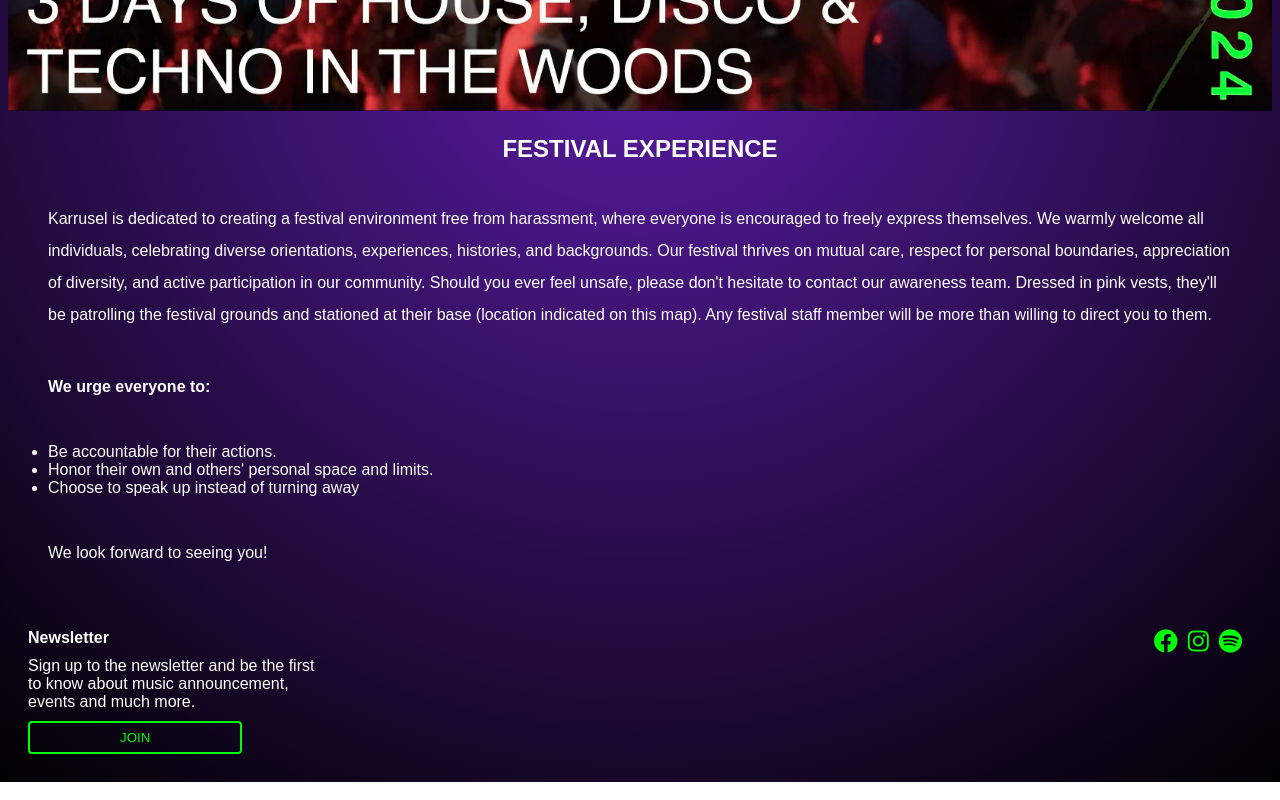
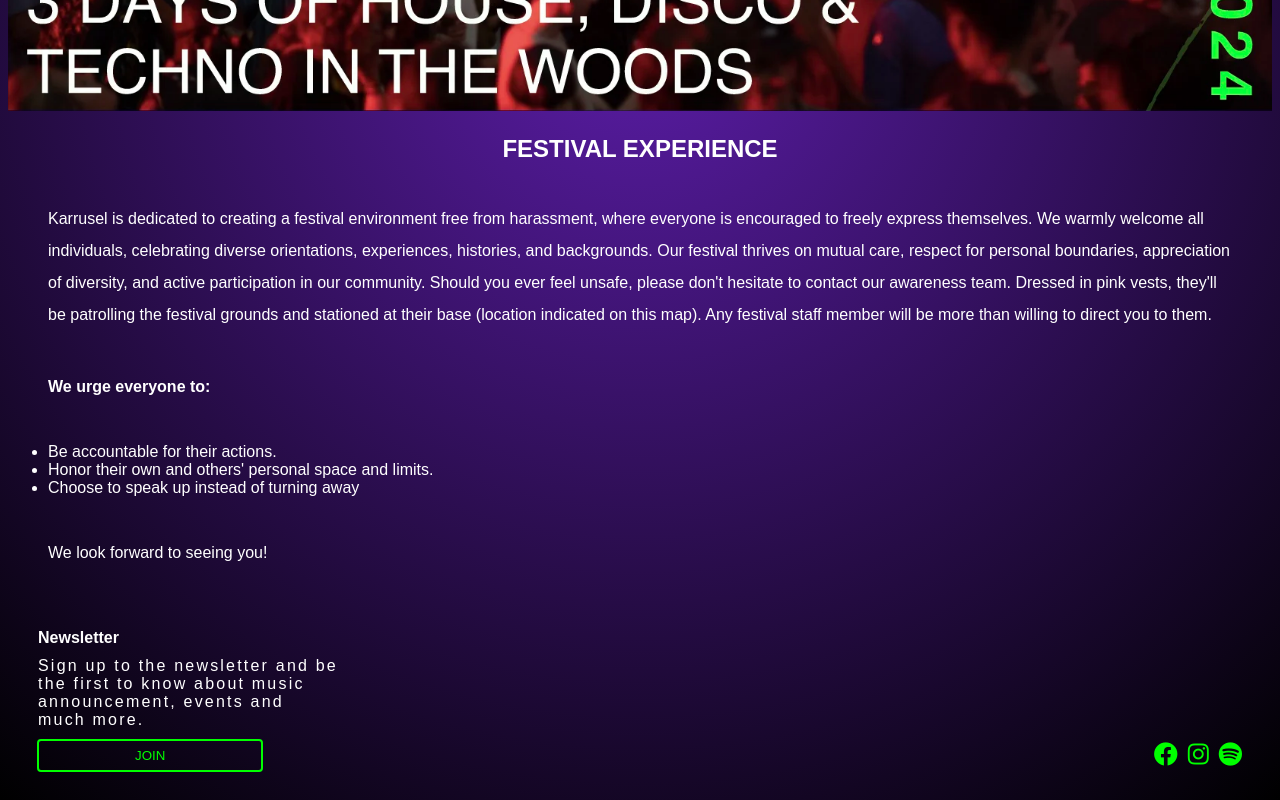
Before and after one commit to mala0009/projekt, an Astro site: page /about in a window 1280 px wide. Shown: the part 790-1590 px from the top of the page. Built offline with nearby package versions, Linux system fonts and the light colour scheme; Astro itself is replaced by a stand-in of ours; a web font is replaced by a local one.

Commit message:
footer-fix

```diff
--- a/src/components/footer.astro
+++ b/src/components/footer.astro
@@ -20,11 +20,11 @@
         <div>Contact: info@nusnus.dk</div>
         <div>Karrusel, Copenhagen, Refshaleøen</div>
       </div>
-      <div class="social-icons">
-        <a href="#" target="_blank"><i class="fab fa-facebook"></i></a>
-        <a href="#" target="_blank"><i class="fab fa-instagram"></i></a>
-        <a href="#" target="_blank"><i class="fab fa-spotify"></i></a>
-      </div>
+    </div>
+    <div class="social-icons">
+      <a href="#" target="_blank"><i class="fab fa-facebook"></i></a>
+      <a href="#" target="_blank"><i class="fab fa-instagram"></i></a>
+      <a href="#" target="_blank"><i class="fab fa-spotify"></i></a>
     </div>
   </div>
 </footer>
@@ -47,12 +47,15 @@
   .newsletter_text {
     max-width: 300px;
     text-align: left;
+    letter-spacing: 0.2cap;
+    margin: 10px;
   }
 
   .newsletter_overskrift {
     max-width: 300px;
     text-align: left;
     font-weight: bolder;
+    margin-left: 10px;
   }
 
   .kontakt_info {
@@ -66,7 +69,8 @@
     display: flex; /* Aktiverer Flexbox */
     justify-content: flex-end; /* Justerer børnelementerne (ikonerne) til højre */
     align-items: center;
-    margin-top: 20px;
+    margin-top: auto;
+    margin-bottom: 5px;
   }
 
   .newsletter div,
@@ -85,6 +89,7 @@
     padding: 7px 30%;
     border-radius: 4px;
     cursor: pointer;
+    margin-left: 9px;
   }
 
   .social-icons a {
```
